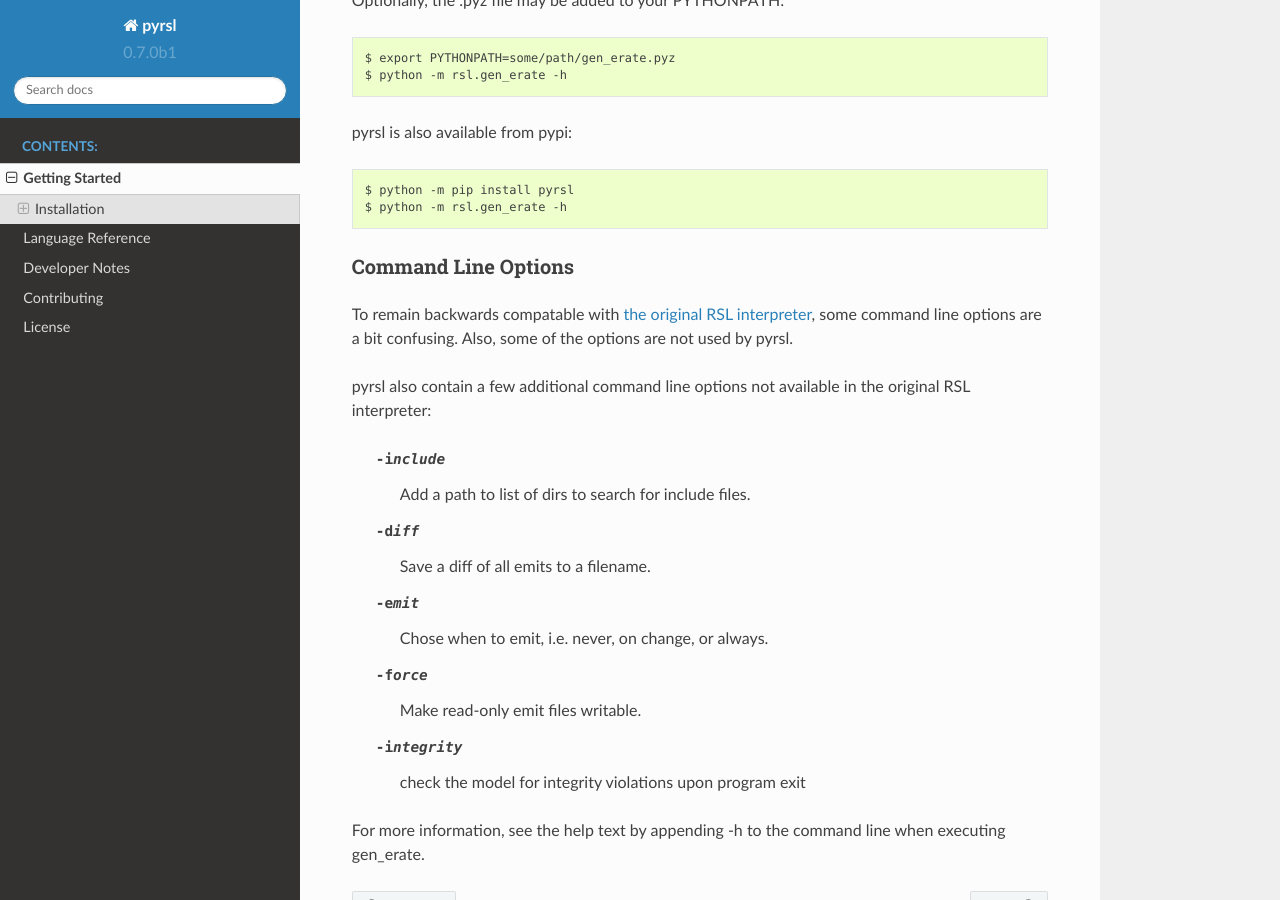
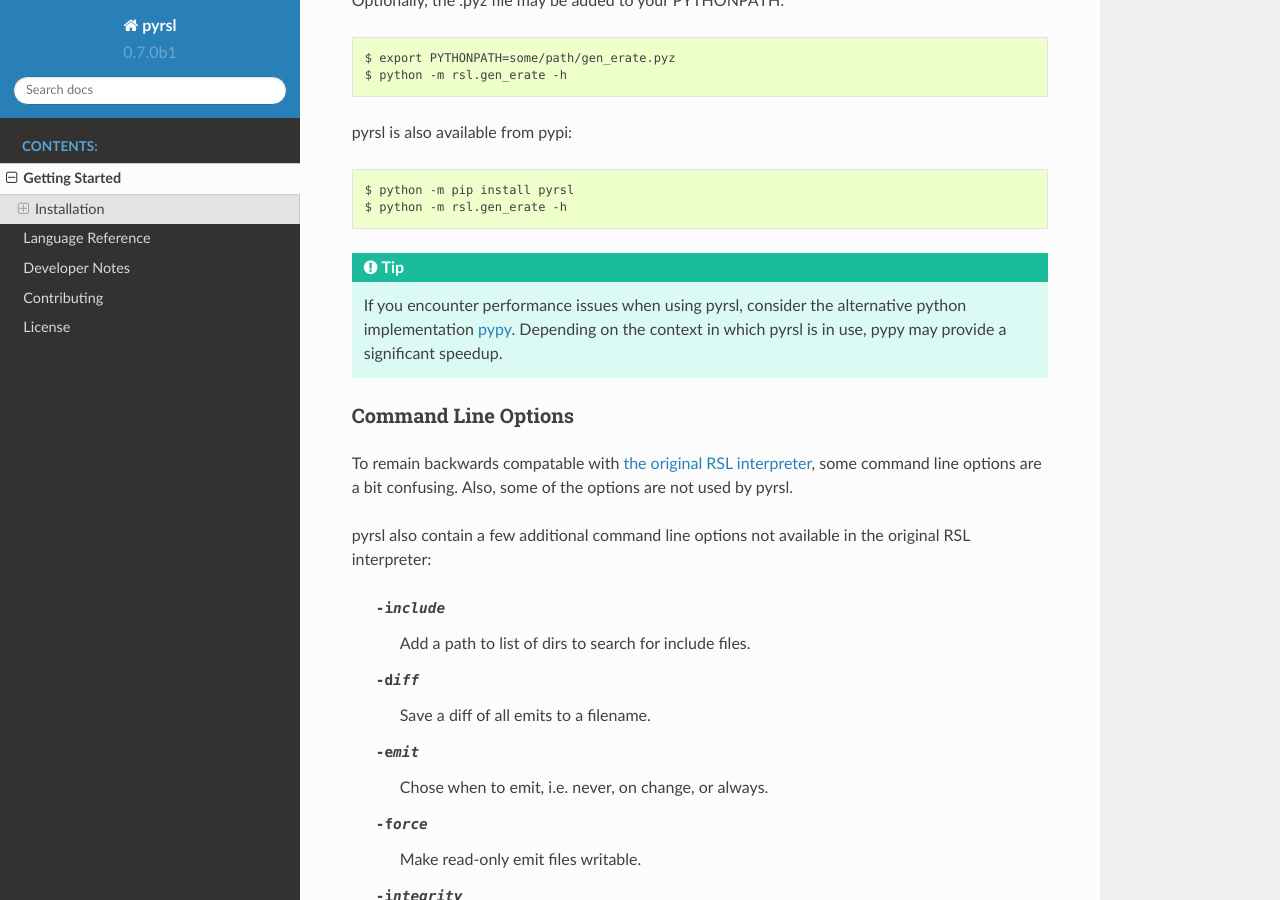
Before and after one commit to john-tornblom/pyrsl, a Sphinx documentation site: the page built from doc/getting-started.rst, in a window 1280 px wide and 900 px high, scrolled down 406 px. Built offline with Sphinx 7.4.7 and the Read the Docs theme 2.0.0, drawn with Linux system fonts in a browser that asks for light colours.

Commit message:
doc: hint that pypy may provide significant speedups

```diff
--- a/doc/getting-started.rst
+++ b/doc/getting-started.rst
@@ -28,6 +28,11 @@
     $ python -m rsl.gen_erate -h
 
 
+.. tip:: If you encounter performance issues when using pyrsl, consider the
+	 alternative python implementation `pypy <http://pypy.org>`__. Depending
+	 on the context in which pyrsl is in use, pypy may provide a significant
+	 speedup.
+
 Command Line Options
 ~~~~~~~~~~~~~~~~~~~~
 To remain backwards compatable with `the original RSL interpreter
```
